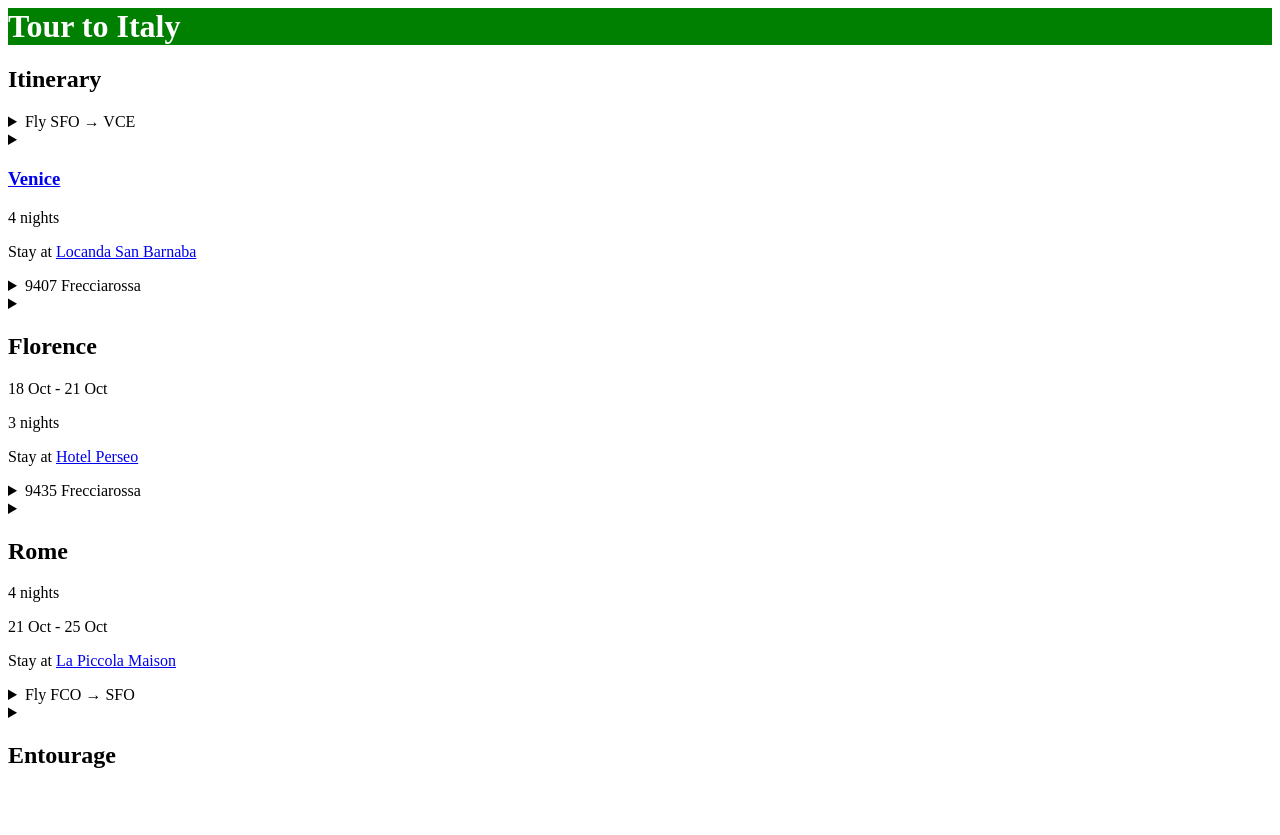
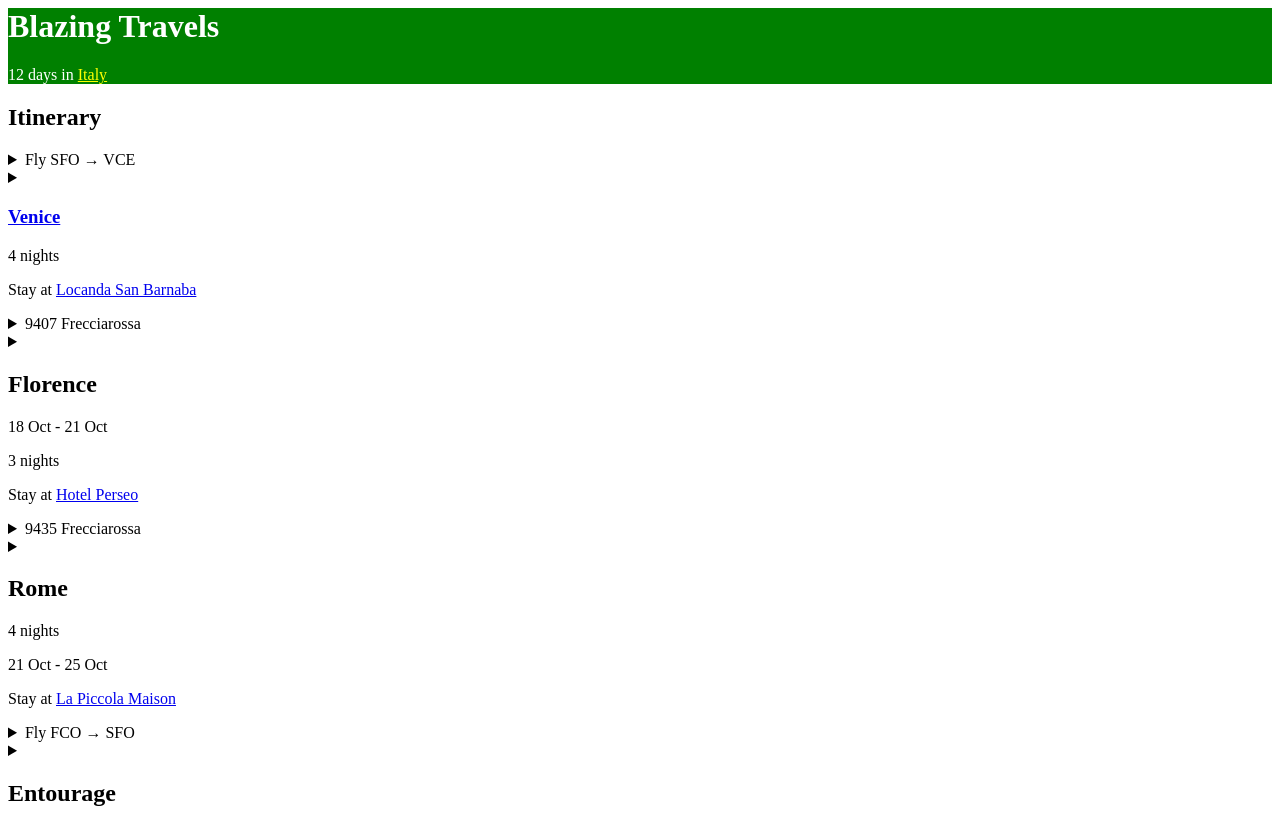
Before and after one commit to kubiak-calpoly/csc-437-examples, an Eleventy site: page packages/proto/public/tour_details.html in a window 1280 px wide. Before the commit the page ends 800 px from the top, so only its background shows below. Built offline with nearby package versions, Linux system fonts and the light colour scheme; Eleventy itself is replaced by a stand-in of ours; files that its build step writes are made by us from their sources.

Commit message:
fix: contrast for links in header

```diff
--- a/packages/proto/public/tour_details.html
+++ b/packages/proto/public/tour_details.html
@@ -5,11 +5,15 @@
         background-color: green;
         color: white;
       }
+      header a {
+        color: yellow;
+      }
     </style>
   </head>
   <body>
     <header>
-      <h1>Tour to Italy</h1>
+      <h1>Blazing Travels</h1>
+      <p>12 days in <a href="place.html">Italy</a></p>
     </header>
 
     <section>
```
